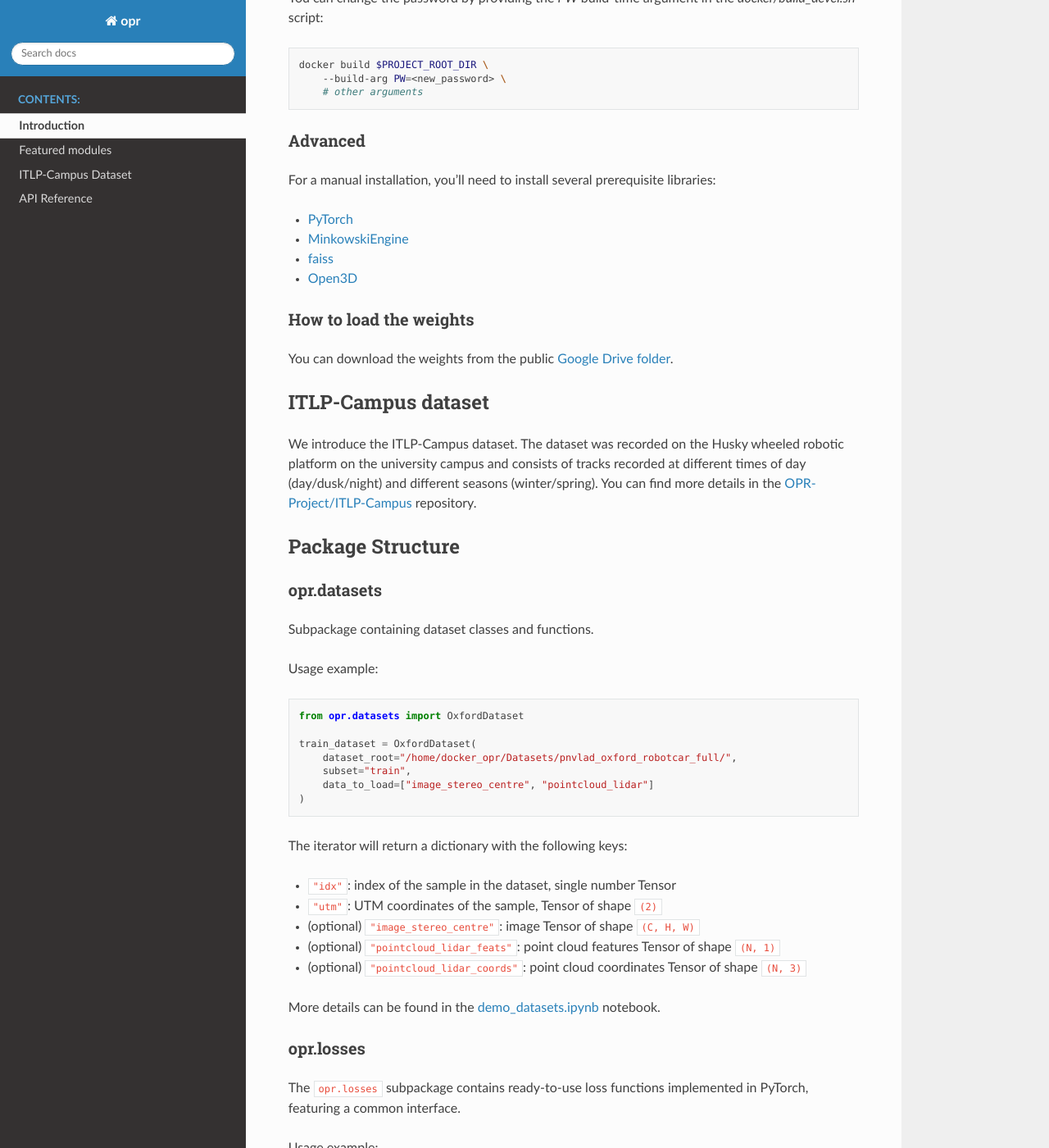
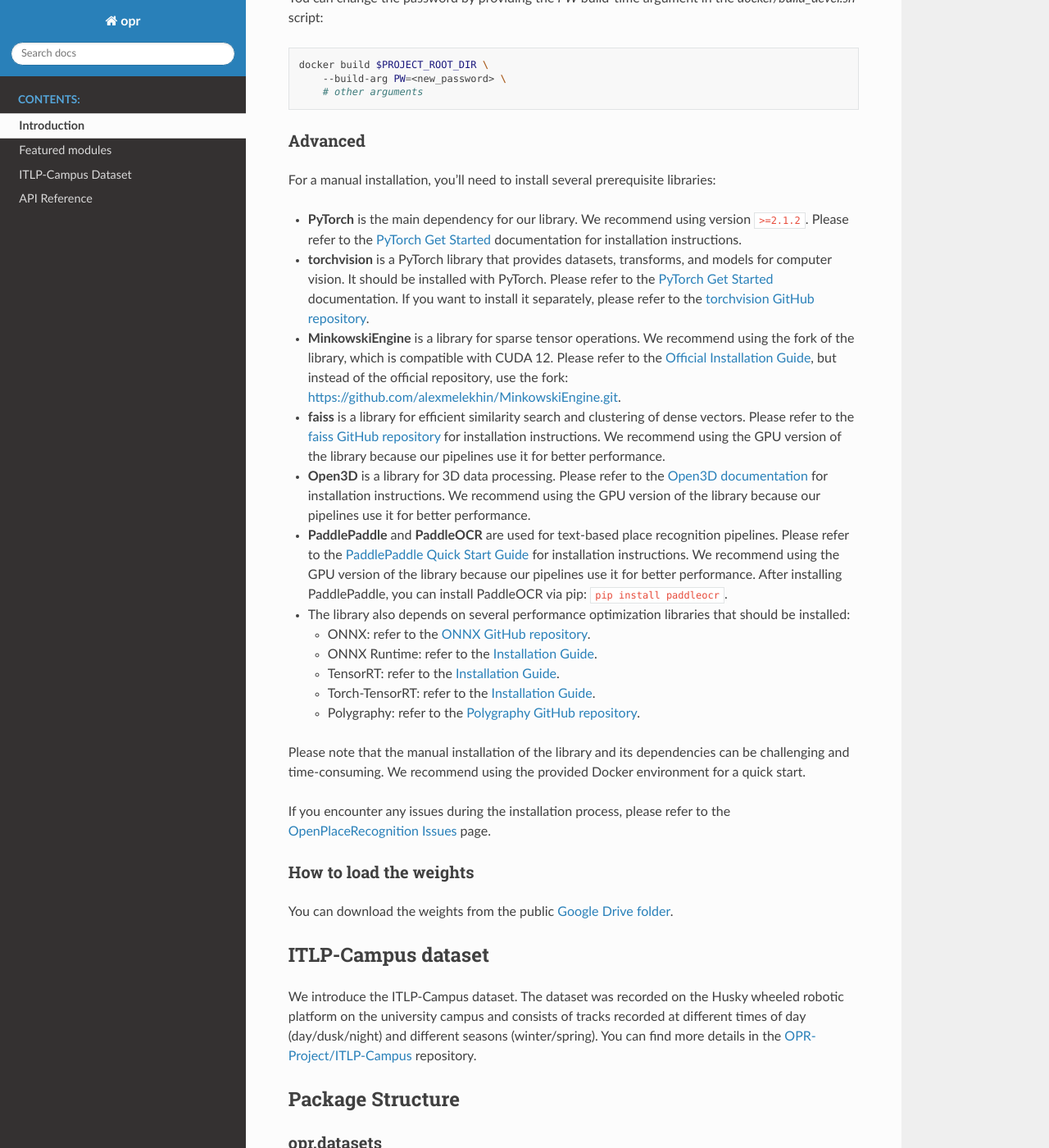
Before and after one commit to OPR-Project/OpenPlaceRecognition, a Sphinx documentation site: the page built from docs/source/index.rst, in a window 1280 px wide and 1400 px high, scrolled down 4066 px. Shown: the whole window at 82% size. Built offline with Sphinx 7.4.7 and the Read the Docs theme 3.1.0, drawn with Linux system fonts in a browser that asks for light colours.

Commit message:
docs: add 'Installation - Advanced' section

```diff
--- a/docs/source/index.rst
+++ b/docs/source/index.rst
@@ -168,10 +168,37 @@ Advanced
 
 For a manual installation, you'll need to install several prerequisite libraries:
 
-* `PyTorch <https://pytorch.org/get-started/locally/>`_
-* `MinkowskiEngine <https://github.com/NVIDIA/MinkowskiEngine>`_
-* `faiss <https://github.com/facebookresearch/faiss>`_
-* `Open3D <https://www.open3d.org/docs/release/getting_started.html>`_
+* **PyTorch** is the main dependency for our library. We recommend using version ``>=2.1.2``.
+  Please refer to the `PyTorch Get Started <https://pytorch.org/get-started/locally/>`_ documentation for installation instructions.
+* **torchvision** is a PyTorch library that provides datasets, transforms, and models for computer vision.
+  It should be installed with PyTorch. Please refer to the `PyTorch Get Started <https://pytorch.org/get-started/locally/>`_ documentation.
+  If you want to install it separately, please refer to the `torchvision GitHub repository <https://github.com/pytorch/vision>`_.
+* **MinkowskiEngine** is a library for sparse tensor operations. We recommend using the fork of the library, which is compatible with CUDA 12.
+  Please refer to the `Official Installation Guide <https://github.com/NVIDIA/MinkowskiEngine/wiki/Installation>`_,
+  but instead of the official repository, use the fork: `<https://github.com/alexmelekhin/MinkowskiEngine.git>`_.
+* **faiss** is a library for efficient similarity search and clustering of dense vectors.
+  Please refer to the `faiss GitHub repository <https://github.com/facebookresearch/faiss>`_ for installation instructions.
+  We recommend using the GPU version of the library because our pipelines use it for better performance.
+* **Open3D** is a library for 3D data processing.
+  Please refer to the `Open3D documentation <https://www.open3d.org/docs/release/getting_started.html>`_ for installation instructions.
+  We recommend using the GPU version of the library because our pipelines use it for better performance.
+* **PaddlePaddle** and **PaddleOCR** are used for text-based place recognition pipelines.
+  Please refer to the `PaddlePaddle Quick Start Guide <https://www.paddlepaddle.org.cn/en/install/quick>`_ for installation instructions.
+  We recommend using the GPU version of the library because our pipelines use it for better performance.
+  After installing PaddlePaddle, you can install PaddleOCR via pip: ``pip install paddleocr``.
+* The library also depends on several performance optimization libraries that should be installed:
+
+  * ONNX: refer to the `ONNX GitHub repository <https://github.com/onnx/onnx?tab=readme-ov-file#installation>`_.
+  * ONNX Runtime: refer to the `Installation Guide <https://onnxruntime.ai/docs/install/#install-onnx-runtime-gpu-cuda-12x>`_.
+  * TensorRT: refer to the `Installation Guide <https://docs.nvidia.com/deeplearning/tensorrt/latest/installing-tensorrt/installing.html#python-package-index-installation>`_.
+  * Torch-TensorRT: refer to the `Installation Guide <https://pytorch.org/TensorRT/getting_started/installation.html>`_.
+  * Polygraphy: refer to the `Polygraphy GitHub repository <https://github.com/NVIDIA/TensorRT/tree/main/tools/Polygraphy#installation>`_.
+
+Please note that the manual installation of the library and its dependencies can be challenging and time-consuming.
+We recommend using the provided Docker environment for a quick start.
+
+If you encounter any issues during the installation process,
+please refer to the `OpenPlaceRecognition Issues <https://github.com/OPR-Project/OpenPlaceRecognition/issues>`_ page.
 
 
 How to load the weights
```
